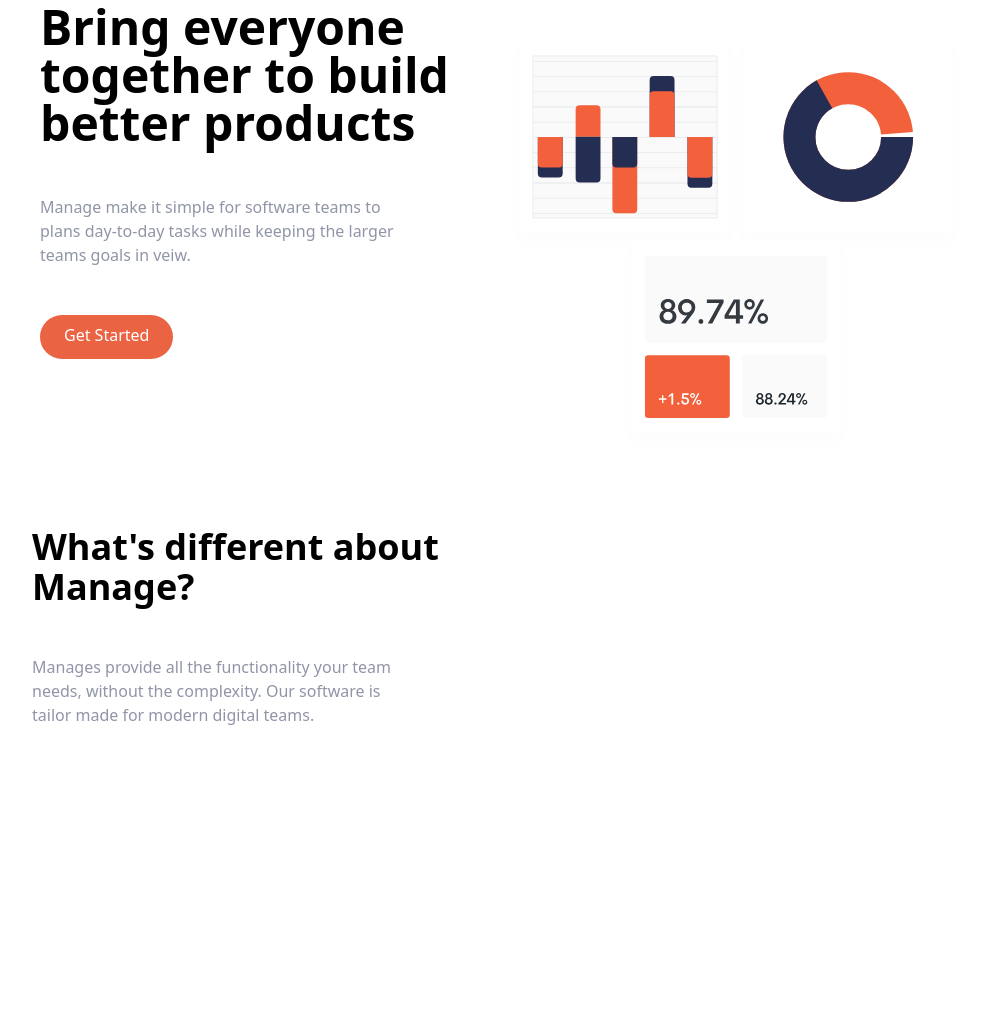
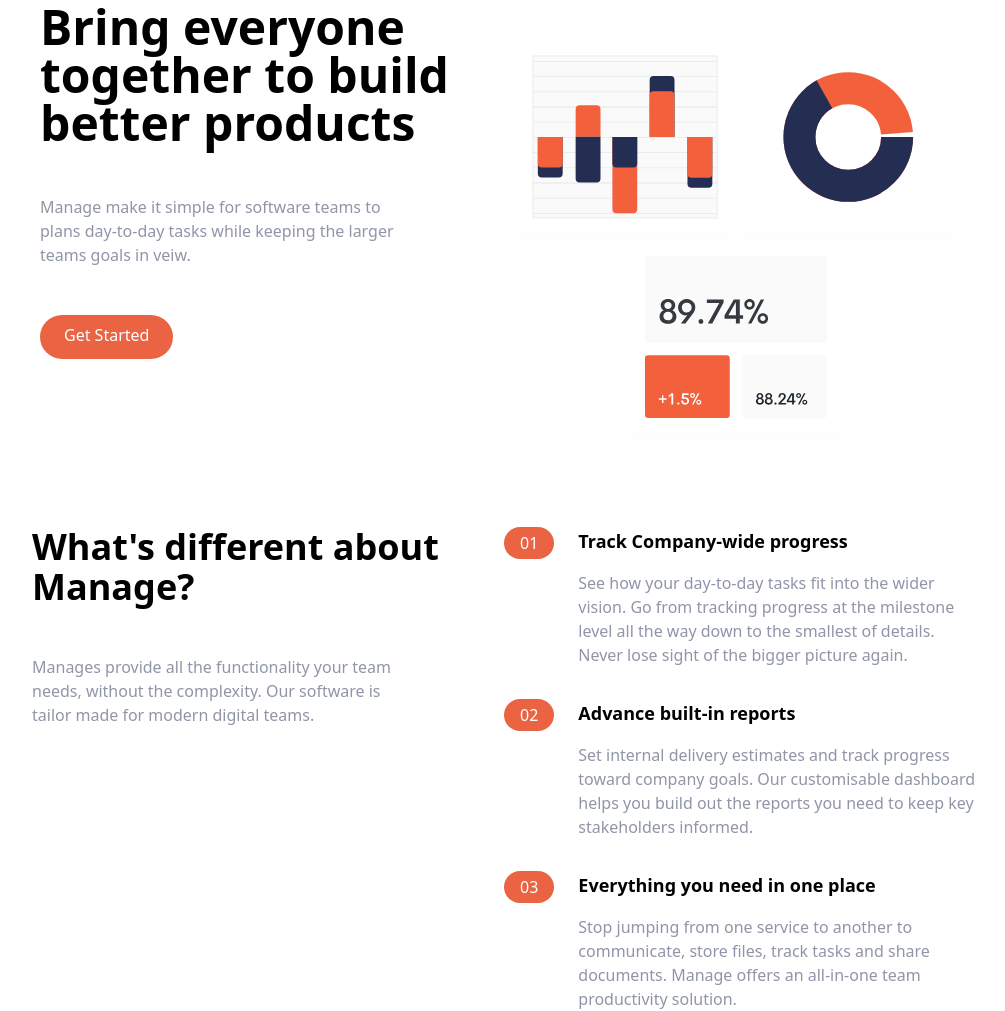
Before and after one commit to niranjanrai/Manage---First-tailwind-project, a website: page index.html in a window 1280 px wide. Shown: the part 129-1140 px from the top of the page, without its empty margins (136-1141 px from the left). Before the commit the page ends 856 px from the top, so only its background shows below. Drawn offline with Linux system fonts and the light colour scheme.

Commit message:
first commit

```diff
--- a/index.html
+++ b/index.html
@@ -76,7 +76,81 @@
         <!-- Numbered list -->
         <div class="flex flex-col space-y-8 md:w-1/2">
             <!-- List item-1 -->
+            <div class="flex flex-col space-y-3 md:space-y-0 md:space-x-6 md:flex-row">
+                <!-- Heading -->
+                <div class="rounded-l-full bg-brightRedSupLight md:bg-transparent">
+                    <div class="flex items-center space-x-4">
+                        <div class="px-4 py-2 text-white rounded-full md:py-1 bg-brightRed">
+                            01
+                        </div>
+                        <h3 class="text-base font-bold md:mb-4 md:hidden">
+                            Track Company-wide progress
+                        </h3>
+                    </div>
+                </div>
 
+                <div>
+                    <h3 class="hidden mb-4 text-lg font-bold md:block">
+                        Track Company-wide progress
+                    </h3>
+                    <p class="text-darkGrayishBlue">
+                        See how your day-to-day tasks fit into the wider vision. Go from
+                        tracking progress at the milestone level all the way down to the
+                        smallest of details. Never lose sight of the bigger picture
+                        again.
+                    </p>
+                </div>
+            </div>
+            <!-- List item-2 -->
+            <div class="flex flex-col space-y-3 md:space-y-0 md:space-x-6 md:flex-row">
+                <!-- Heading -->
+                <div class="rounded-l-full bg-brightRedSupLight md:bg-transparent">
+                    <div class="flex items-center space-x-4">
+                        <div class="px-4 py-2 text-white rounded-full md:py-1 bg-brightRed">
+                            02
+                        </div>
+                        <h3 class="text-base font-bold md:mb-4 md:hidden">
+                            Advance built-in reports
+                        </h3>
+                    </div>
+                </div>
+
+                <div>
+                    <h3 class="hidden mb-4 text-lg font-bold md:block">
+                        Advance built-in reports
+                    </h3>
+                    <p class="text-darkGrayishBlue">
+                        Set internal delivery estimates and track progress toward
+                        company goals. Our customisable dashboard helps you build out
+                        the reports you need to keep key stakeholders informed.
+                    </p>
+                </div>
+            </div>
+            <!-- List item-3 -->
+            <div class="flex flex-col space-y-3 md:space-y-0 md:space-x-6 md:flex-row">
+                <!-- Heading -->
+                <div class="rounded-l-full bg-brightRedSupLight md:bg-transparent">
+                    <div class="flex items-center space-x-4">
+                        <div class="px-4 py-2 text-white rounded-full md:py-1 bg-brightRed">
+                            03
+                        </div>
+                        <h3 class="text-base font-bold md:mb-4 md:hidden">
+                            Everything you need in one place
+                        </h3>
+                    </div>
+                </div>
+
+                <div>
+                    <h3 class="hidden mb-4 text-lg font-bold md:block">
+                        Everything you need in one place
+                    </h3>
+                    <p class="text-darkGrayishBlue">
+                        Stop jumping from one service to another to communicate, store
+                        files, track tasks and share documents. Manage offers an
+                        all-in-one team productivity solution.
+                    </p>
+                </div>
+            </div>
 
         </div>
     </div>
```
Also changed, not shown: css/main.css.
